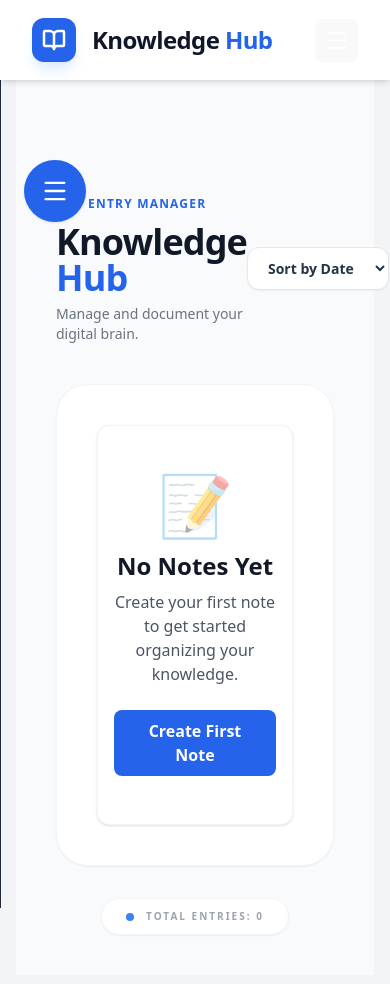
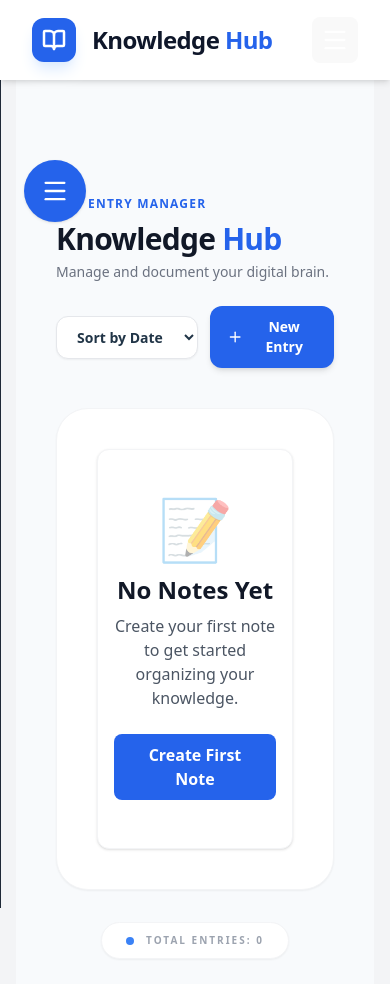
Before and after one commit to shabanaasif-cwit/personal-knowledge-hub, a React (Vite) app: page /dashboard in a window 390 px wide. Shown: the top 984 px of the page. Built offline with nearby package versions, Linux system fonts and the light colour scheme.

Commit message:
feat: make header and dashboard responsive and fix mobile menu colors

```diff
--- a/src/components/layout/header.jsx
+++ b/src/components/layout/header.jsx
@@ -61,7 +61,7 @@ function Header() {
           className="md:hidden p-2 text-white hover:bg-blue-600 rounded-lg transition-colors"
           onClick={() => setIsOpen(!isOpen)}
         >
-          {isOpen ? <X size={25} /> : <Menu size={25} />}
+          {isOpen ? <X size={28} /> : <Menu size={28} />}
         </button>
       </div>
 
--- a/src/features/notes/noteEitor.jsx
+++ b/src/features/notes/noteEitor.jsx
@@ -59,7 +59,7 @@ function NoteEditor({ note, onSave, onCancel }) {// Receives 'note' (data), 'onS
   return (
     <div className="bg-white rounded-lg p-2">
       <h2 className="text-2xl font-bold text-gray-900 mb-6">
-        {note ? '✏️ Edit Entry' : '📝 Create New Entry'}
+        {note ? 'Edit Entry' : ' Create New Entry'}
       </h2>
 
       <div className="space-y-6">
--- a/src/pages/dashboard.jsx
+++ b/src/pages/dashboard.jsx
@@ -72,24 +72,24 @@ function Dashboard() {
       <div className="w-full max-w-5xl">
 
         {/* HEADER SECTION */}
-        <header className="flex justify-between items-center mb-10">
+          <header className="flex flex-col md:flex-row justify-between items-start md:items-center gap-6 mb-10">
             <div>
               <div className="inline-flex items-center gap-2 mb-2">
                 <GraduationCap className="text-blue-600" size={24} />
                 <span className="text-xs font-black text-blue-600 uppercase tracking-widest">Entry Manager</span>
               </div>
-            <h1 className="text-4xl font-black text-gray-900 tracking-tight leading-none">
+              <h1 className="text-3xl md:text-4xl font-black text-gray-900 tracking-tight leading-none">
                 Knowledge <span className="text-blue-600">Hub</span>
               </h1>
               <p className="text-gray-500 text-sm mt-2 font-medium">Manage and document your digital brain.</p>
             </div>
 
-          <div className="flex gap-3 items-center">
+            <div className="flex w-full md:w-auto gap-3 items-center">
               {view === 'list' && (
                 <select
                   value={sortBy}
                   onChange={(e) => setSortBy(e.target.value)}
-                className="bg-white border border-gray-200 rounded-xl px-4 py-2.5 text-sm font-semibold shadow-sm outline-none cursor-pointer"
+                  className="flex-1 md:flex-none bg-white border border-gray-200 rounded-xl px-4 py-2.5 text-sm font-semibold shadow-sm outline-none cursor-pointer"
                 >
                   <option value="date">Sort by Date</option>
                   <option value="alpha">Alphabetical</option>
@@ -100,17 +100,19 @@ function Dashboard() {
               {view !== 'list' && (
                 <button
                   onClick={navigateBack}
-                className="flex items-center gap-2 bg-white border border-gray-200 px-5 py-2.5 rounded-xl font-bold text-gray-700 hover:bg-gray-50 text-sm"
+                  className="flex-1 md:flex-none flex items-center justify-center gap-2 bg-white border border-gray-200 px-5 py-2.5 rounded-xl font-bold text-gray-700 hover:bg-gray-50 text-sm"
                 >
-                <ArrowLeft size={16} /> Back to List
+                  <ArrowLeft size={16} /> <span className="hidden sm:inline">Back to List</span>
                 </button>
               )}
 
+              {/* This button stays, but we adjust padding and text for mobile */}
               <button
                 onClick={handleCreateNote}
-              className="flex items-center gap-2 bg-blue-600 hover:bg-blue-700 text-white px-6 py-2.5 rounded-xl font-bold text-sm shadow-md transition-all active:scale-95"
+                className="flex-1 md:flex-none flex items-center justify-center gap-2 bg-blue-600 hover:bg-blue-700 text-white px-4 md:px-6 py-2.5 rounded-xl font-bold text-sm shadow-md transition-all active:scale-95"
               >
-              <Plus size={18} /> Create New Entry
+                <Plus size={18} />
+                <span className="md:inline">New Entry</span>
               </button>
             </div>
           </header>
```
Lines whose indentation alone changed are shown as unchanged.
